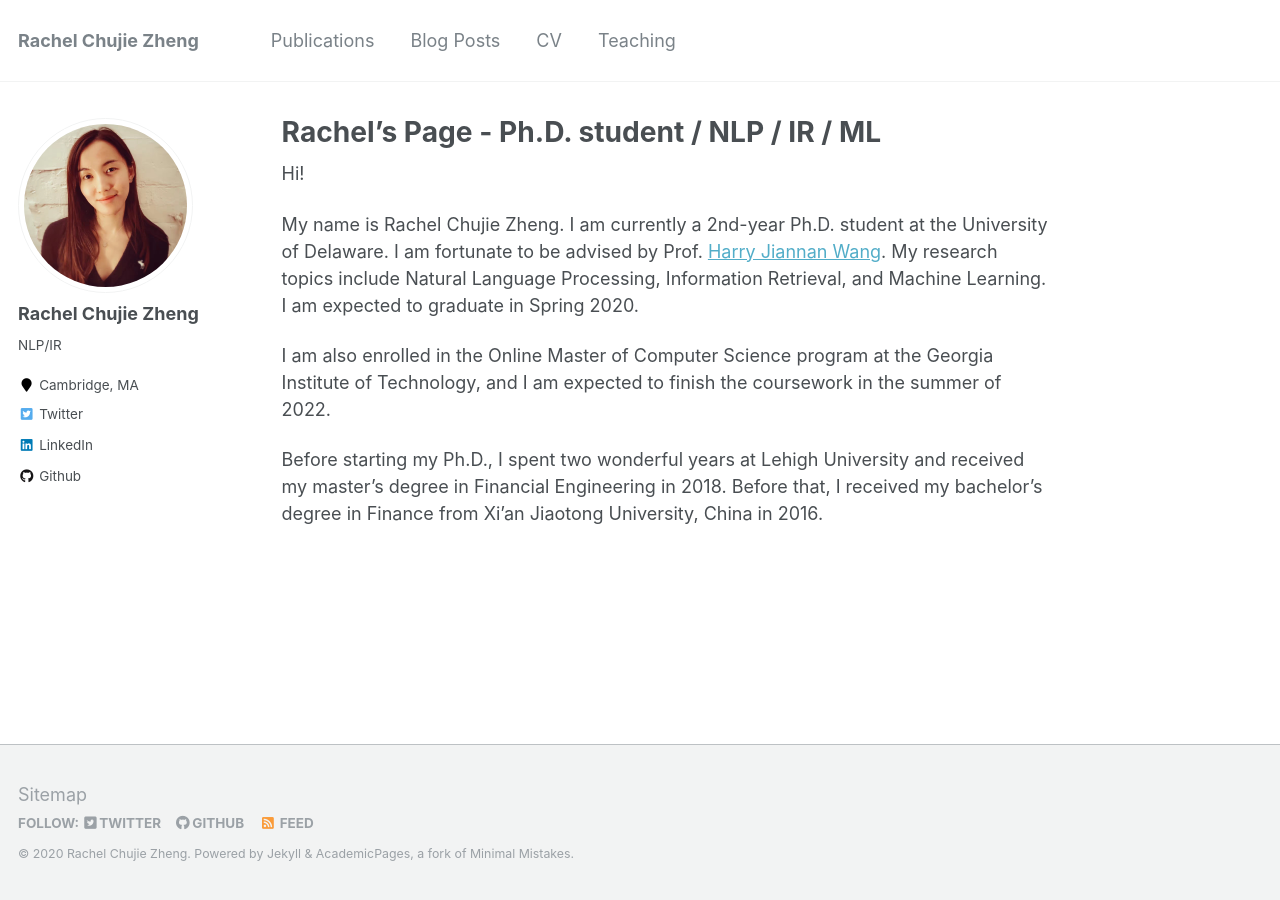
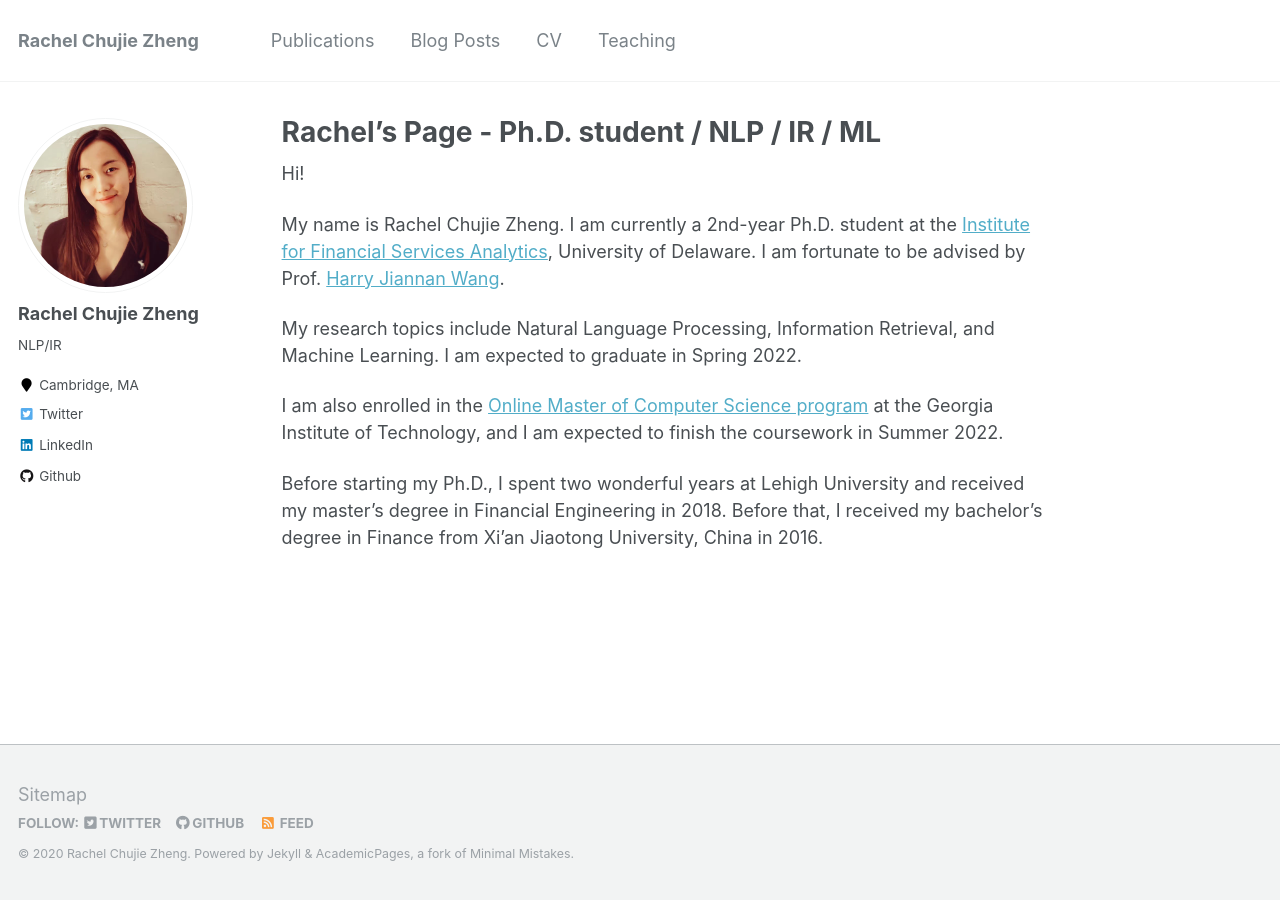
Before and after one commit to chz816/chz816.github.io, a Jekyll site: the page built from _pages/about.md, in a window 1280 px wide. Built offline with Jekyll 4.4.1, drawn with Linux system fonts in a browser that asks for light colours.

Commit message:
update about me

```diff
--- a/_pages/about.md
+++ b/_pages/about.md
@@ -10,9 +10,10 @@ redirect_from:
 
 Hi!
 
-My name is Rachel Chujie Zheng. I am currently a 2nd-year Ph.D. student at the University of Delaware. I am fortunate to be advised by Prof. [Harry Jiannan Wang](https://lerner.udel.edu/faculty-staff-directory/jiannan-harry-wang/).
-My research topics include Natural Language Processing, Information Retrieval, and Machine Learning. I am expected to graduate in Spring 2020.
+My name is Rachel Chujie Zheng. I am currently a 2nd-year Ph.D. student at the [Institute for Financial Services Analytics](https://lerner.udel.edu/centers/institute-for-financial-services-analytics/), University of Delaware. I am fortunate to be advised by Prof. [Harry Jiannan Wang](https://lerner.udel.edu/faculty-staff-directory/jiannan-harry-wang/).
 
-I am also enrolled in the Online Master of Computer Science program at the Georgia Institute of Technology, and I am expected to finish the coursework in the summer of 2022.
+My research topics include Natural Language Processing, Information Retrieval, and Machine Learning. I am expected to graduate in Spring 2022.
+
+I am also enrolled in the [Online Master of Computer Science program](https://www.omscs.gatech.edu/) at the Georgia Institute of Technology, and I am expected to finish the coursework in Summer 2022.
 
 Before starting my Ph.D., I spent two wonderful years at Lehigh University and received my master’s degree in Financial Engineering in 2018. Before that, I received my bachelor’s degree in Finance from Xi’an Jiaotong University, China in 2016.
```
